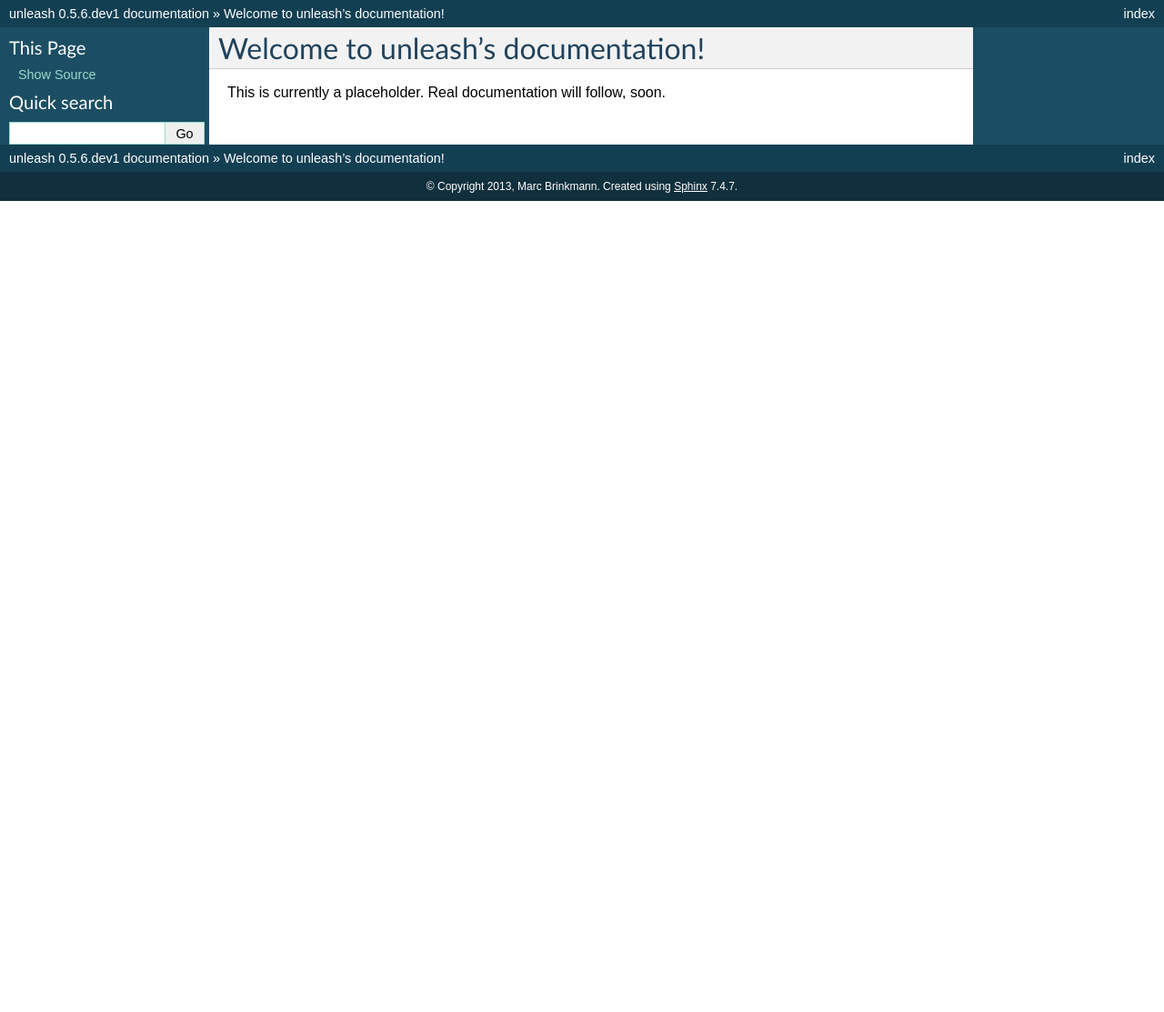
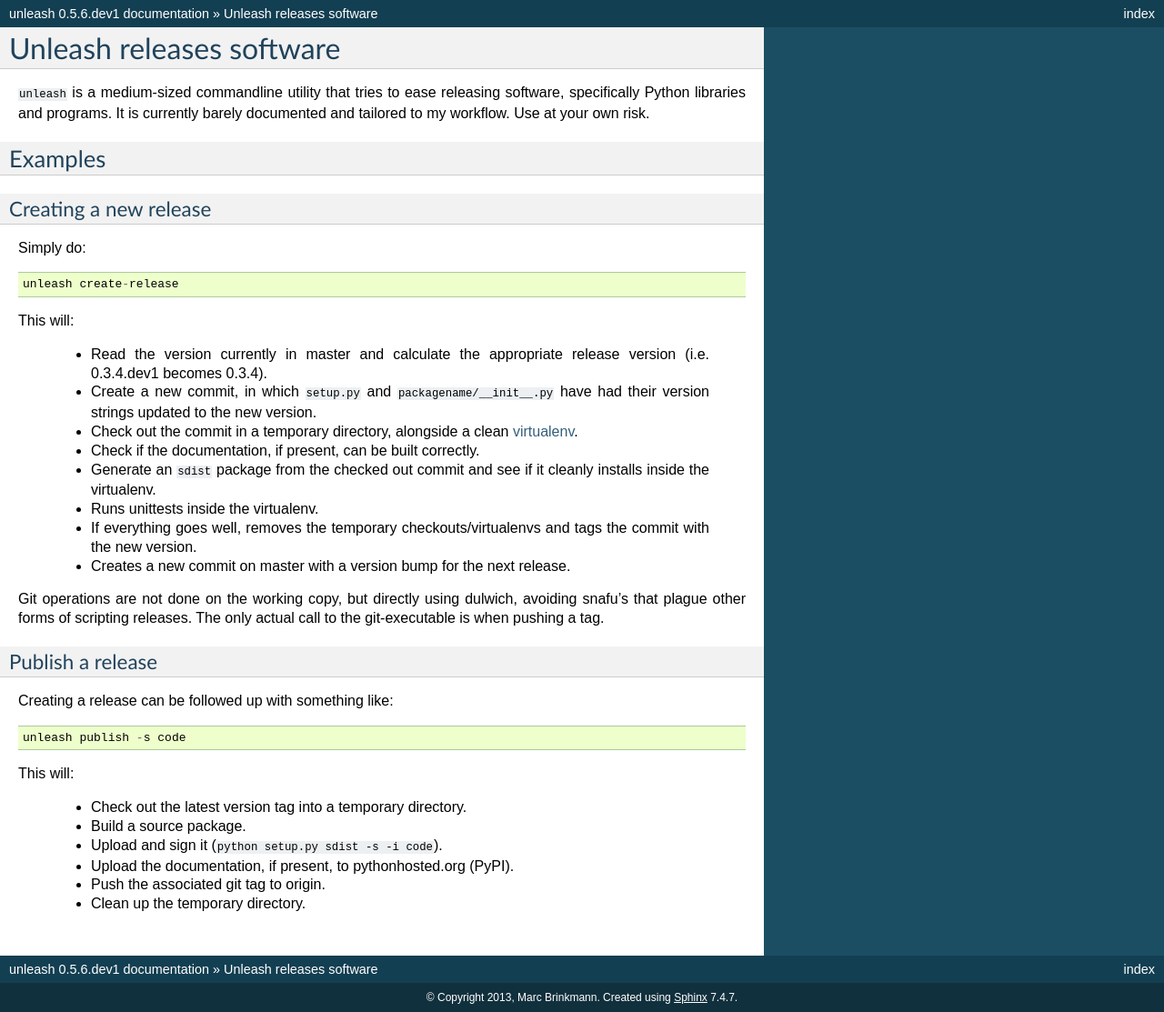
Before and after one commit to mbr/unleash, a Sphinx documentation site: the page built from docs/index.rst, in a window 1280 px wide. Shown: the whole page at 91% size. Built offline with Sphinx 7.4.7, drawn with Linux system fonts in a browser that asks for light colours; before the commit the page ends 900 px from its top, so only the background shows below that.

Commit message:
Documentation fixes.

```diff
--- a/README.rst
+++ b/README.rst
@@ -23,6 +23,7 @@
     have had their version strings updated to the new version.
   * Check out the commit in a temporary directory, alongside a clean
     `virtualenv <http://virtualenv.org>`_.
+  * Check if the documentation, if present, can be built correctly.
   * Generate an ``sdist`` package from the checked out commit and see if it
     cleanly installs inside the virtualenv.
   * Runs unittests inside the virtualenv.
@@ -47,5 +48,6 @@
   * Check out the latest version tag into a temporary directory.
   * Build a source package.
   * Upload and sign it (``python setup.py sdist -s -i code``).
+  * Upload the documentation, if present, to pythonhosted.org (PyPI).
   * Push the associated git tag to origin.
   * Clean up the temporary directory.
--- a/docs/conf.py
+++ b/docs/conf.py
@@ -99,7 +99,9 @@
 # Theme options are theme-specific and customize the look and feel of a theme
 # further.  For a list of options available for each theme, see the
 # documentation.
-#html_theme_options = {}
+html_theme_options = {
+    'nosidebar': True,
+}
 
 # Add any paths that contain custom themes here, relative to this directory.
 #html_theme_path = []
--- a/docs/index.rst
+++ b/docs/index.rst
@@ -1,4 +1 @@
-Welcome to unleash's documentation!
-===================================
-
-This is currently a placeholder. Real documentation will follow, soon.
+.. include:: ../README.rst
```
